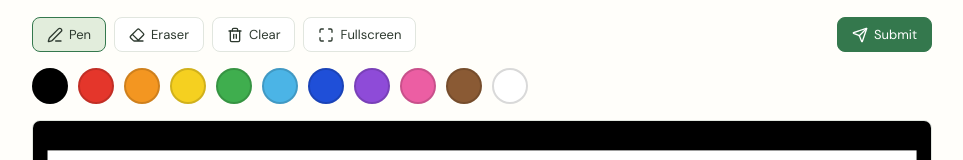
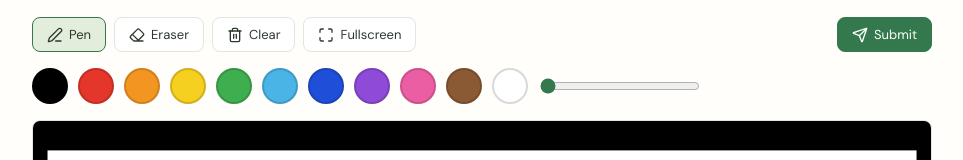
Before and after one commit to seanVACSE/OnlineClassroom, a React (Vite) app: page /OnlineClassroom/tools/tracing/Tracing1 in a window 1280 px wide. Shown: the part 138-298 px from the top of the page, without its empty margins (158-1121 px from the left). Built offline with nearby package versions, Linux system fonts and the light colour scheme.

Commit message:
adding more to tracing. and fixing some UI

```diff
--- a/src/tools/tracing/Tracing.css
+++ b/src/tools/tracing/Tracing.css
@@ -234,6 +234,18 @@
   cursor: pointer;
 }
 
+.tracing-size-slider {
+  flex: 0 0 100%;
+  max-width: 160px;
+  accent-color: #34784d;
+}
+
+.tracing-workspace.is-fullscreen .tracing-size-slider {
+  grid-column: 1 / -1;
+  width: 82px;
+  max-width: none;
+}
+
 .tracing-color-swatch.selected {
   border-color: #28362d;
   box-shadow: 0 0 0 2px #fff, 0 0 0 4px #34784d;
--- a/src/tools/tracing/TracingWorkspace.tsx
+++ b/src/tools/tracing/TracingWorkspace.tsx
@@ -22,6 +22,7 @@ export function TracingWorkspace() {
   const [currentIndex, setCurrentIndex] = useState(0)
   const [tool, setTool] = useState<TraceTool>('pen')
   const [color, setColor] = useState(() => (assignment ? getTracingColor(assignment.id) : TRACE_COLORS[0].value))
+  const [brushScale, setBrushScale] = useState(1)
   const [strokesByFile, setStrokesByFile] = useState<Record<string, Stroke[]>>({})
   const [imageAspect, setImageAspect] = useState<number | null>(null)
   const [isFullscreen, setIsFullscreen] = useState(false)
@@ -110,13 +111,13 @@ export function TracingWorkspace() {
     if (!canvas) return
 
     const point = getNormalizedPoint(event)
-    const width = widthForTool(tool, Math.min(canvas.width, canvas.height))
+    const width = widthForTool(tool, Math.min(canvas.width, canvas.height), brushScale)
     const stroke: Stroke = { tool, color, width, points: [point] }
     currentStrokeRef.current = stroke
 
     const ctx = canvas.getContext('2d')
     if (ctx) drawStroke(ctx, stroke, canvas.width, canvas.height)
-  }, [color, currentImage, getNormalizedPoint, tool])
+  }, [brushScale, color, currentImage, getNormalizedPoint, tool])
 
   const handlePointerMove = useCallback((event: React.PointerEvent<HTMLCanvasElement>) => {
     const stroke = currentStrokeRef.current
@@ -229,6 +230,17 @@ export function TracingWorkspace() {
               onClick={() => handleColorSelect(swatch.value)}
             />
           ))}
+          <input
+            type="range"
+            className="tracing-size-slider"
+            min={1}
+            max={6}
+            step={1}
+            value={brushScale}
+            onChange={(event) => setBrushScale(Number(event.target.value))}
+            title="Brush size"
+            aria-label="Brush size"
+          />
         </div>
 
         <div className="tracing-canvas-area">
--- a/src/tools/tracing/tracingStrokes.ts
+++ b/src/tools/tracing/tracingStrokes.ts
@@ -15,8 +15,8 @@ export interface Stroke {
 const PEN_WIDTH_FRACTION = 0.006
 const ERASER_WIDTH_FRACTION = 0.03
 
-export function widthForTool(tool: TraceTool, canvasSize: number): number {
-  const fraction = tool === 'pen' ? PEN_WIDTH_FRACTION : ERASER_WIDTH_FRACTION
+export function widthForTool(tool: TraceTool, canvasSize: number, penScale = 1): number {
+  const fraction = tool === 'pen' ? PEN_WIDTH_FRACTION * penScale : ERASER_WIDTH_FRACTION
   return Math.max(1, canvasSize * fraction)
 }
 
```
Also changed, not shown: src/assets/tracings/Tracing1/8.png (added).
